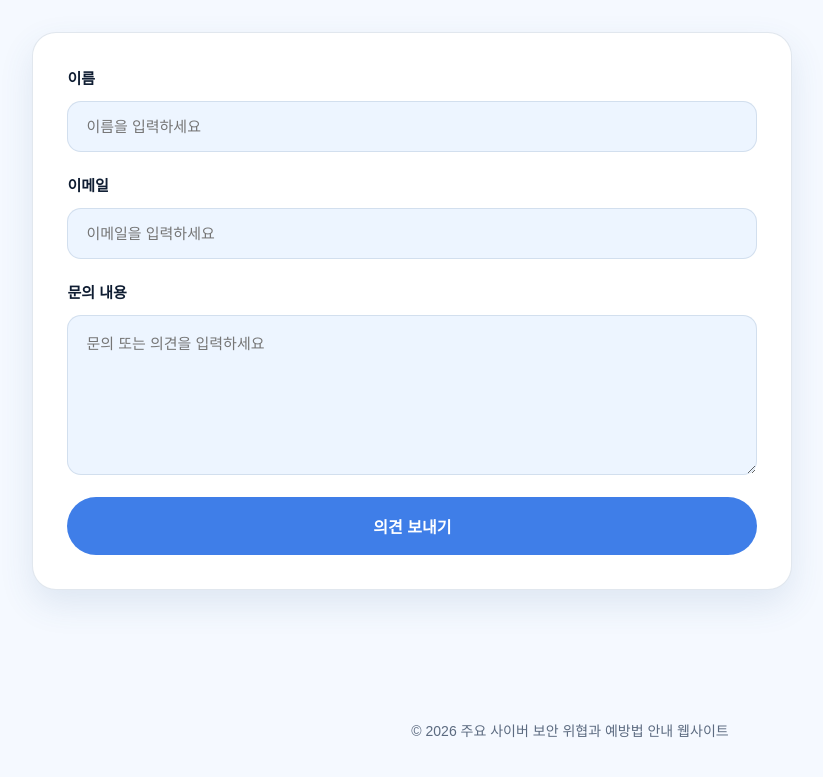
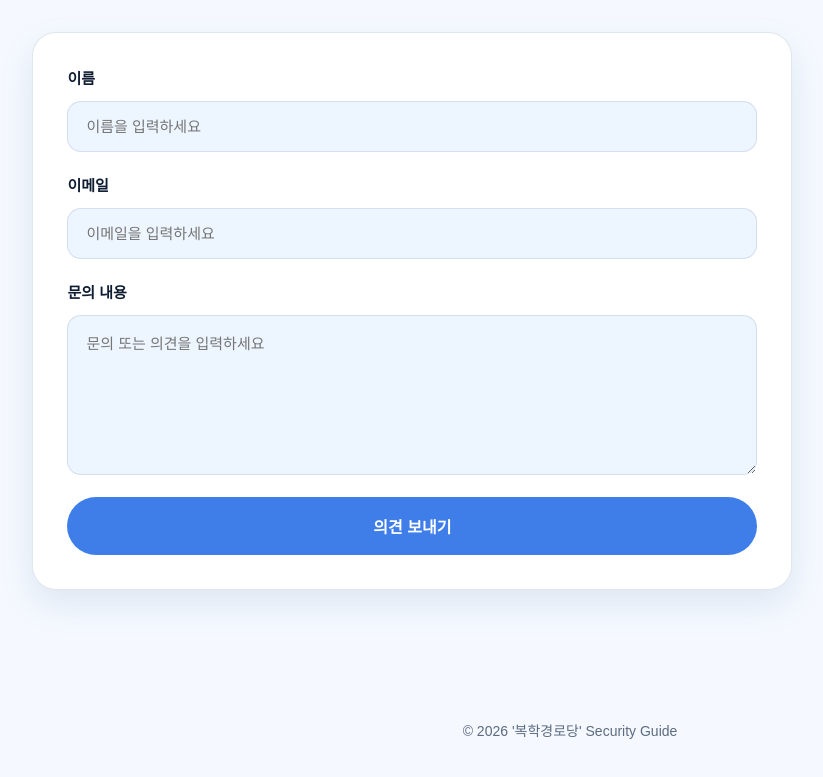
Before and after one commit to security-guide-team/security-guide, a plain HTML site: page contact.html in a window 1280 px wide. Shown: the part 1119-1896 px from the top of the page, without its empty margins (70-893 px from the left). Drawn offline with Linux system fonts and the light colour scheme; a web font is replaced by a local one.

Commit message:
'footer 수정'

```diff
--- a/contact.html
+++ b/contact.html
@@ -144,7 +144,7 @@
       </form>
     </section>
     <footer class="footer">
-      <p>© 2026 주요 사이버 보안 위협과 예방법 안내 웹사이트</p>
+      <p>© 2026 '복학경로당' Security Guide</p>
     </footer>
   </body>
 </html>
```
Also changed, not shown: index.html (+1 -1 lines), issue.html (+1 -1 lines), owasp.html (+1 -1 lines), real.html (+1 -1 lines).
